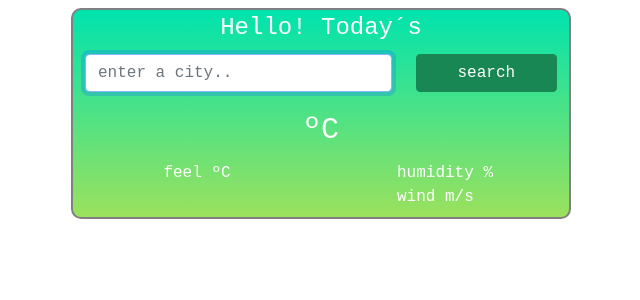
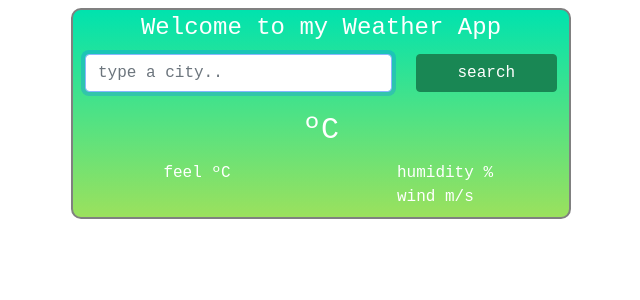
Before and after one commit to aqualinka/react-weatherapp, a React (Create React App) app: page / in a window 1280 px wide. Shown: the top 300 px of the page, without its empty margins (319-959 px from the left). Built offline with nearby package versions, Linux system fonts and the light colour scheme; a web font is replaced by a local one.

Commit message:
update weather.js

```diff
--- a/src/Weather.js
+++ b/src/Weather.js
@@ -4,11 +4,11 @@ import "./Weather.css";
 
 export default function Weather() {
     let [city, setCity] = useState(null);
-    let [loaded, setLoaded] = useState(false);
+   // let [loaded, setLoaded] = useState(false);
     let [weather, setWeather] = useState({});
 
     function showWeather(response) {
-      setLoaded(true);
+    //  setLoaded(true);
       console.log(response.data);
       setWeather({
         city: response.data.name,
@@ -31,8 +31,14 @@ export default function Weather() {
       setCity(event.target.value);
     }
 
-
-let form = (<form className="search-form pb-2"onSubmit={handleSubmit}>
+    return (
+        <div className="Weather">
+          <div className=" container mt-2 weather-app-container">
+            <div className="header text-center pb-2">
+             Welcome to my Weather App
+            </div>
+            <div>
+            <form className="search-form pb-2"onSubmit={handleSubmit}>
 <div className="row">
   <div className="col-8">
     <input
@@ -41,7 +47,7 @@ let form = (<form className="search-form pb-2"onSubmit={handleSubmit}>
       id="search-input"
       type="search"
       className="form-control"
-      placeholder="enter a city.."
+      placeholder="type a city.."
     />
   </div>
   <div className="col-4">
@@ -50,15 +56,8 @@ let form = (<form className="search-form pb-2"onSubmit={handleSubmit}>
     </button>
   </div>
 </div>
-</form>)
-
-    return (
-        <div className="Weather">
-          <div className=" container mt-2 weather-app-container">
-            <div className="header text-center pb-2">
-              Hello! Today´s {weather.date}
+</form>
             </div>
-            <div>{form}</div>
             <div className="row pb-2">
               <div className="col text-center">
                 <h1 className="heading">{weather.city}</h1>
```
